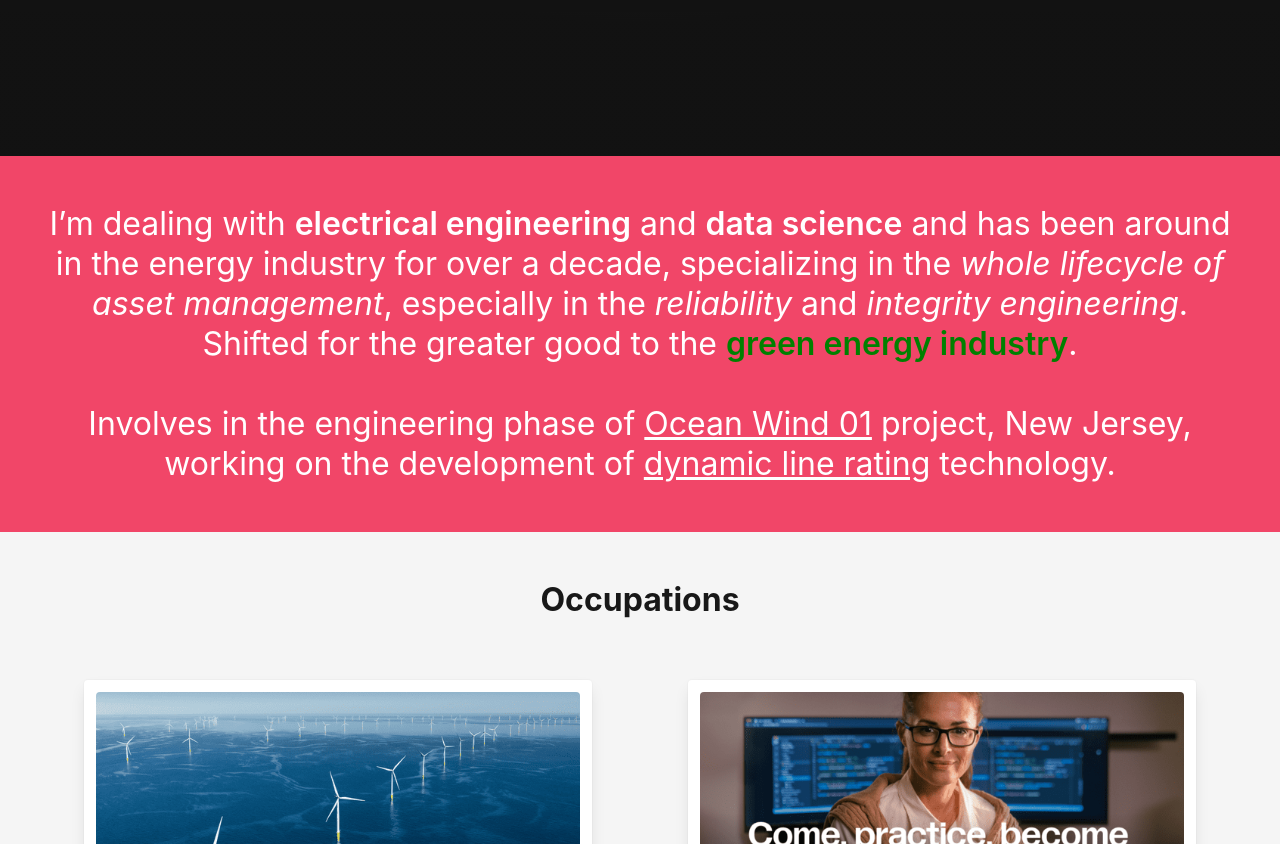
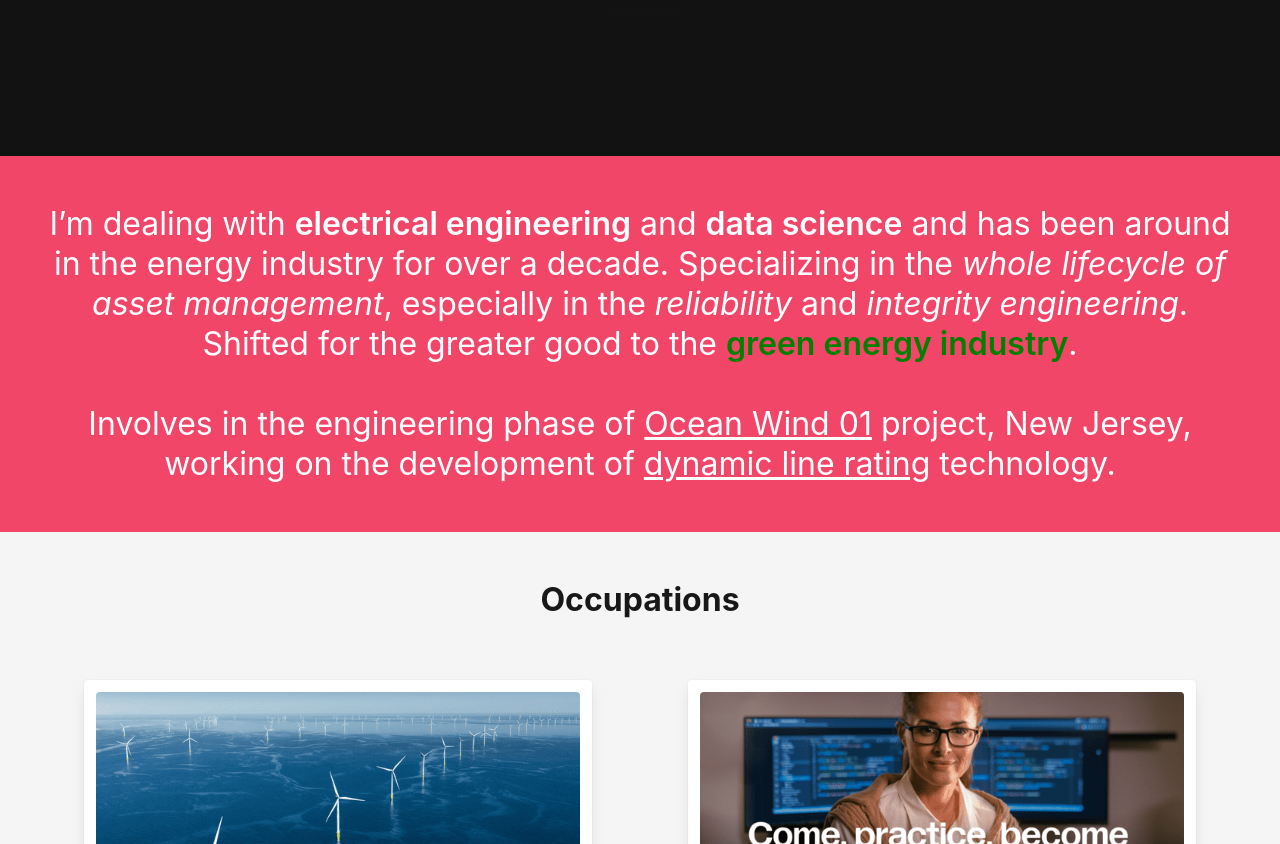
Before and after one commit to jpawitro/jpawitro.github.io, a Jekyll site: the page built from index.markdown, in a window 1280 px wide and 900 px high, scrolled down 688 px. Shown: the part 56-900 px from the top of the window. Built offline with Jekyll 4.4.1, drawn with Linux system fonts in a browser that asks for light colours.

Commit message:
Update index.markdown

```diff
--- a/index.markdown
+++ b/index.markdown
@@ -4,6 +4,6 @@
 
 layout: home
 ---
-I'm dealing with **electrical engineering** and **data science** and has been around in the energy industry for over a decade, specializing in the _whole lifecycle of asset management_, especially in the _reliability_ and _integrity engineering_. Shifted for the greater good to the <span style="color:green">**green energy industry**</span>.
+I'm dealing with **electrical engineering** and **data science** and has been around in the energy industry for over a decade. Specializing in the _whole lifecycle of asset management_, especially in the _reliability_ and _integrity engineering_. Shifted for the greater good to the <span style="color:green">**green energy industry**</span>.
 <br><br>
 Involves in the engineering phase of <ins>[Ocean Wind 01](https://oceanwindone.com/)</ins> project, New Jersey,<br>working on the development of <ins>[dynamic line rating](https://www.irena.org/-/media/Files/IRENA/Agency/Publication/2020/Jul/IRENA_Dynamic_line_rating_2020.pdf?la=en&hash=A8129CE4C516895E7749FD495C32C8B818112D7C)</ins> technology.
```
